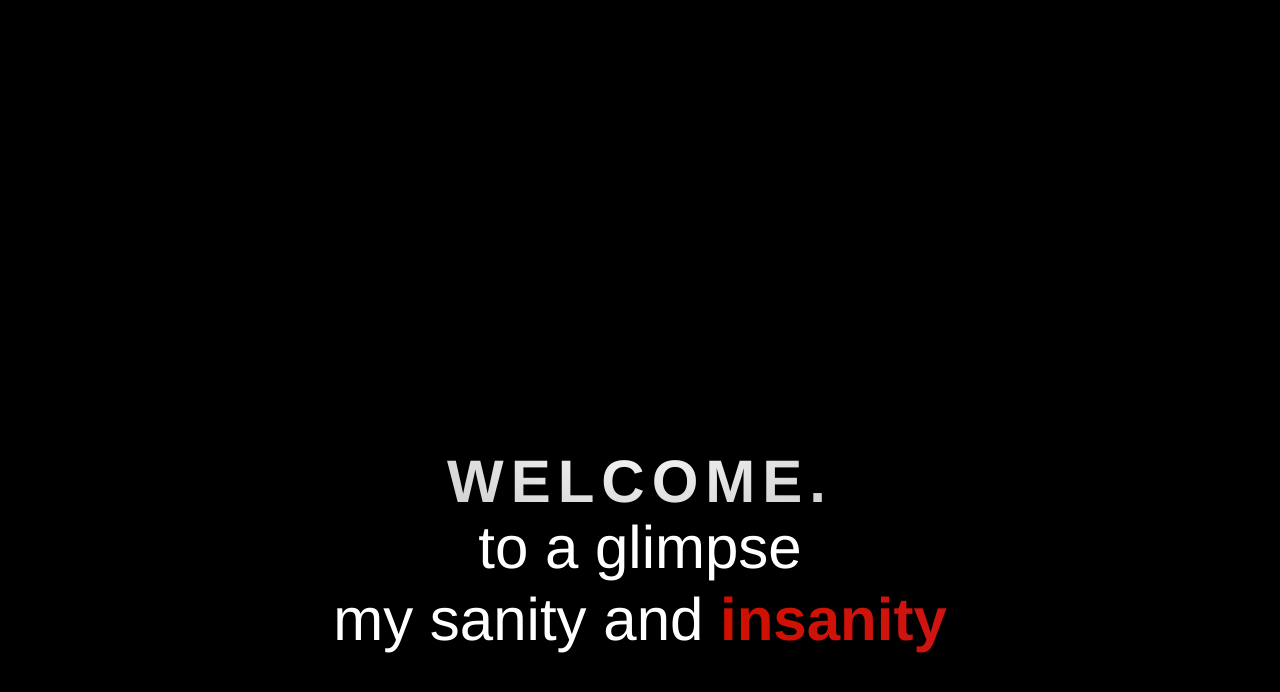
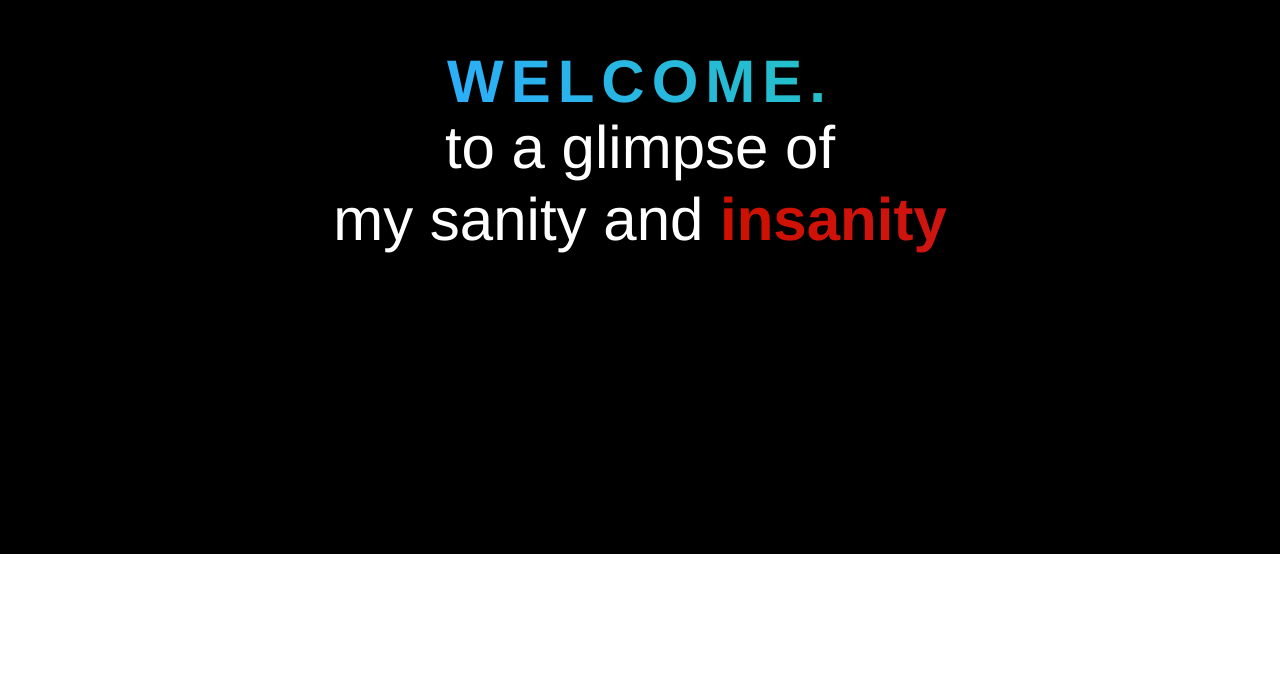
Before and after one commit to victorlim12/Photography-Website, a React (Create React App) app: page / in a window 1280 px wide. Shown: the part 246-938 px from the top of the page. After the commit the page ends 800 px from the top, so only its background shows below. Built offline with nearby package versions, Linux system fonts and the light colour scheme.

Commit message:
test framer motion

```diff
--- a/src/App.css
+++ b/src/App.css
@@ -82,6 +82,7 @@
   display: flex;
   align-items: center;
   justify-content: center;
+  flex-direction: row;
   font-size: calc(10px + 2vmin);
   width: 100wh;
   height: 100vh;
--- a/src/Components/Hero.js
+++ b/src/Components/Hero.js
@@ -10,27 +10,27 @@ import { Grid, Typography, Button } from "@mui/material";
 //import { motion, useAnimation } from "framer-motion";
 import { useAnimation, motion, useScroll, useTransform } from "framer-motion";
 import { useInView } from "react-intersection-observer";
-import { useEffect } from "react";
 
 export default function Hero(){
-    const { scrollYProgress } = useScroll();
-    const scale = useTransform(scrollYProgress, [0, 0.5], [0, 1]);
+    // const { scrollYProgress } = useScroll();
+    // const scale = useTransform(scrollYProgress, [0, 0.5], [0, 1]);
 
     return(
         <div className="image-bg"
                 style={{
                         transition: "all .5s ease",
                         WebkitTransition: "all 1s ease",
-                        MozTransition: "all 1s ease", minHeight:'200vh', overflow:'hidden'
+                        MozTransition: "all 1s ease", minHeight:'100vh', overflowY:'scroll'
                         }}>
         <meta name="viewport" content="initial-scale=1, width=device-width" />
-            <motion.div transition={{ delay: 1 }} style={{
-          scale
-        }}>
+            <motion.div   initial={{ opacity: 0, scale: 1.5}}
+            animate={{scale: 1, opacity: 1,transition: {
+          duration: 2 },
+      }}>
             <Grid container sx={{display:'block'}}>
-                <Grid item xs={12} sx={{ textAlign: 'center' }} >
-                    <Typography variant="h2" fontWeight={600} sx={{lineHeight:1, letterSpacing:7 }} ><span className="grey">WELCOME.</span> </Typography>
-                    <Typography variant="h2" >to a glimpse</Typography>
+                <Grid item sx={{ textAlign: 'center'}} >
+                    <Typography variant="h2" fontWeight={600} sx={{lineHeight:1, letterSpacing:7 }} ><span className="blue">WELCOME.</span> </Typography>
+                    <Typography variant="h2" >to a glimpse of</Typography>
                     <Typography variant="h2" >my sanity and <span className="crimson" style={{fontWeight: 600}}>insanity</span></Typography>
                     {/* <Button variant="contained" size="large" sx={{mt:'3%'}}>WHERE</Button> */}
                 </Grid>
```
